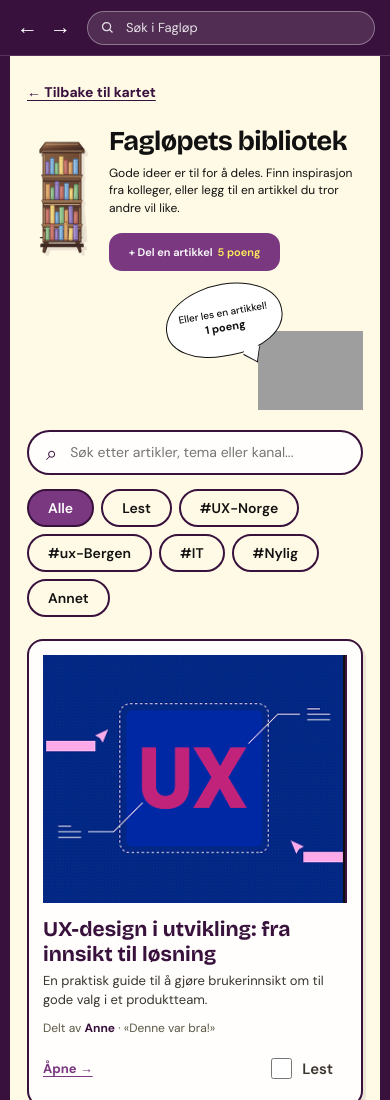
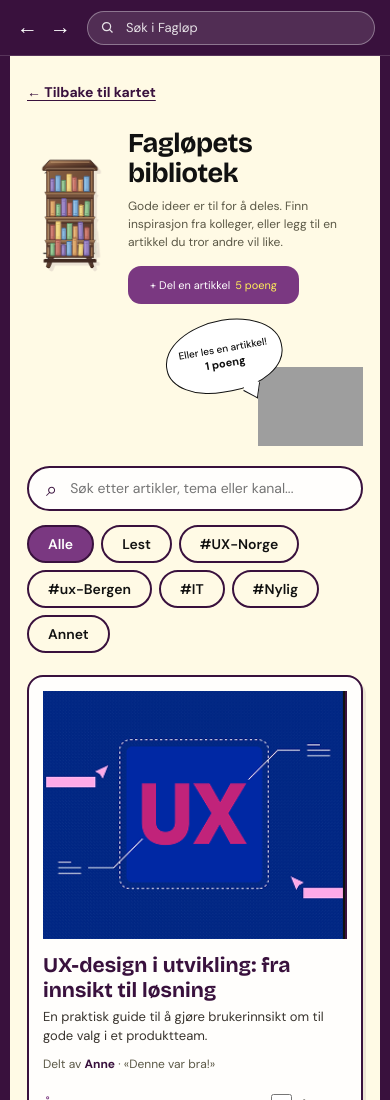
Before and after one commit to floracintia/fagl-pet-modul-3_mix203, a plain HTML site: page bibliotek.html in a window 390 px wide. Shown: the top 1100 px of the page. Drawn offline with nearby package versions, Linux system fonts and the light colour scheme; grey boxes are pictures that could not be loaded.

Commit message:
Update bibliotek.html

```diff
--- a/bibliotek.html
+++ b/bibliotek.html
@@ -46,12 +46,12 @@
     main { grid-area: main; min-width: 0; margin: 0 12px 12px 0; padding: clamp(24px, 4vw, 52px) clamp(22px, 5vw, 72px) 64px; background: var(--cream); border: 4px solid var(--plum); border-top: 0; border-radius: 0 0 22px 22px; }
     .content { width: min(1060px, 100%); margin: auto; }
     .back-link { color: var(--plum); font-size: 14px; font-weight: 700; text-decoration-thickness: 1px; text-underline-offset: 3px; }
-    .hero { min-height: 245px; padding: 20px 0 17px; display: grid; grid-template-columns: 130px minmax(310px, 1fr) minmax(245px, 300px); align-items: center; gap: clamp(24px, 4vw, 48px); }
-    .shelf { width: 108px; height: 205px; justify-self: center; display: block; object-fit: fill; filter: drop-shadow(3px 3px 0 rgb(57 17 61 / 10%)); }
-    .hero-copy { min-width: 0; padding-top: 1px; }
-    .hero-copy h1 { margin: 0 0 9px; color: var(--ink); font: 800 clamp(30px, 3.3vw, 40px)/1.05 var(--heading); letter-spacing: -1.15px; white-space: nowrap; }
-    .hero-copy p { max-width: 390px; margin: 0 0 16px; font-size: 12px; line-height: 1.48; }
-    .share-button { width: 171px; height: 38px; padding: 0 11px; display: inline-flex; align-items: center; justify-content: center; flex-direction: row; gap: 5px; border: 0; border-radius: 13px; color: white; background: var(--purple); font-weight: 600; font-size: 11px; cursor: pointer; box-shadow: none; }
+    .hero { min-height: 270px; padding: 22px 0 20px; display: grid; grid-template-columns: 150px minmax(310px, 1fr) minmax(245px, 300px); align-items: center; gap: clamp(24px, 3.2vw, 42px); }
+    .shelf { width: 132px; height: 226px; justify-self: center; display: block; object-fit: contain; filter: drop-shadow(3px 3px 0 rgb(57 17 61 / 10%)); }
+    .hero-copy { min-width: 0; padding: 2px 0 0; }
+    .hero-copy h1 { margin: 0 0 12px; color: var(--ink); font: 700 clamp(30px, 3.15vw, 38px)/1.1 var(--font-heading); letter-spacing: -.7px; white-space: nowrap; }
+    .hero-copy p { max-width: 410px; margin: 0 0 20px; color: var(--color-text-secondary); font-size: 13px; line-height: 1.55; }
+    .share-button { width: 171px; height: 38px; padding: 0 11px; display: inline-flex; align-items: center; justify-content: center; flex-direction: row; gap: 5px; border: 0; border-radius: 13px; color: white; background: var(--purple); font-weight: 400; font-size: 11px; cursor: pointer; box-shadow: none; }
     .share-button:hover { transform: translateY(-1px); }
     .share-button .points { padding: 0; border-radius: 0; color: #ffed59; background: transparent; font-size: 11px; white-space: nowrap; }
     .duck-note { min-height: 205px; position: relative; display: flex; align-items: end; justify-content: center; gap: 0; }
@@ -130,8 +130,8 @@
     .visually-hidden { position: absolute; width: 1px; height: 1px; padding: 0; margin: -1px; overflow: hidden; clip: rect(0, 0, 0, 0); white-space: nowrap; border: 0; }
 
     @media (max-width: 900px) {
-      .hero { grid-template-columns: 100px minmax(230px, 1fr) 190px; gap: 18px; }
-      .shelf { width: 88px; height: 170px; }
+      .hero { grid-template-columns: 120px minmax(230px, 1fr) 190px; gap: 18px; }
+      .shelf { width: 110px; height: 190px; }
       .duck-note img { width: 120px; height: 155px; }
       .bubble { width: 125px; min-height: 76px; }
       .article-card { grid-template-columns: 180px minmax(0, 1fr); gap: 16px; }
@@ -143,10 +143,10 @@
       .history { gap: 8px; }
       .top-search { width: 100%; }
       main { margin: 0 7px 7px; padding: 24px 17px 42px; border-width: 3px; border-top: 0; }
-      .hero { padding: 22px 0 20px; grid-template-columns: 70px minmax(0, 1fr); gap: 12px; }
-      .shelf { width: 64px; height: 125px; }
-      .hero-copy h1 { font-size: clamp(25px, 7vw, 34px); line-height: 1.06; white-space: normal; letter-spacing: -.6px; }
-      .hero-copy p { max-width: 36ch; font-size: 12px; line-height: 1.45; }
+      .hero { padding: 22px 0 20px; grid-template-columns: 86px minmax(0, 1fr); gap: 15px; }
+      .shelf { width: 78px; height: 145px; }
+      .hero-copy h1 { margin-bottom: 9px; font-size: clamp(25px, 7vw, 34px); line-height: 1.1; white-space: normal; letter-spacing: -.5px; }
+      .hero-copy p { max-width: 36ch; margin-bottom: 15px; font-size: 12px; line-height: 1.5; }
       .duck-note { grid-column: 2; justify-content: flex-end; min-height: 120px; margin-top: 1px; }
       .duck-note img { width: 105px; height: 126px; }
       .bubble { top: 0; left: auto; right: 80px; width: 118px; min-height: 72px; padding: 12px; font-size: 10px; }
```
